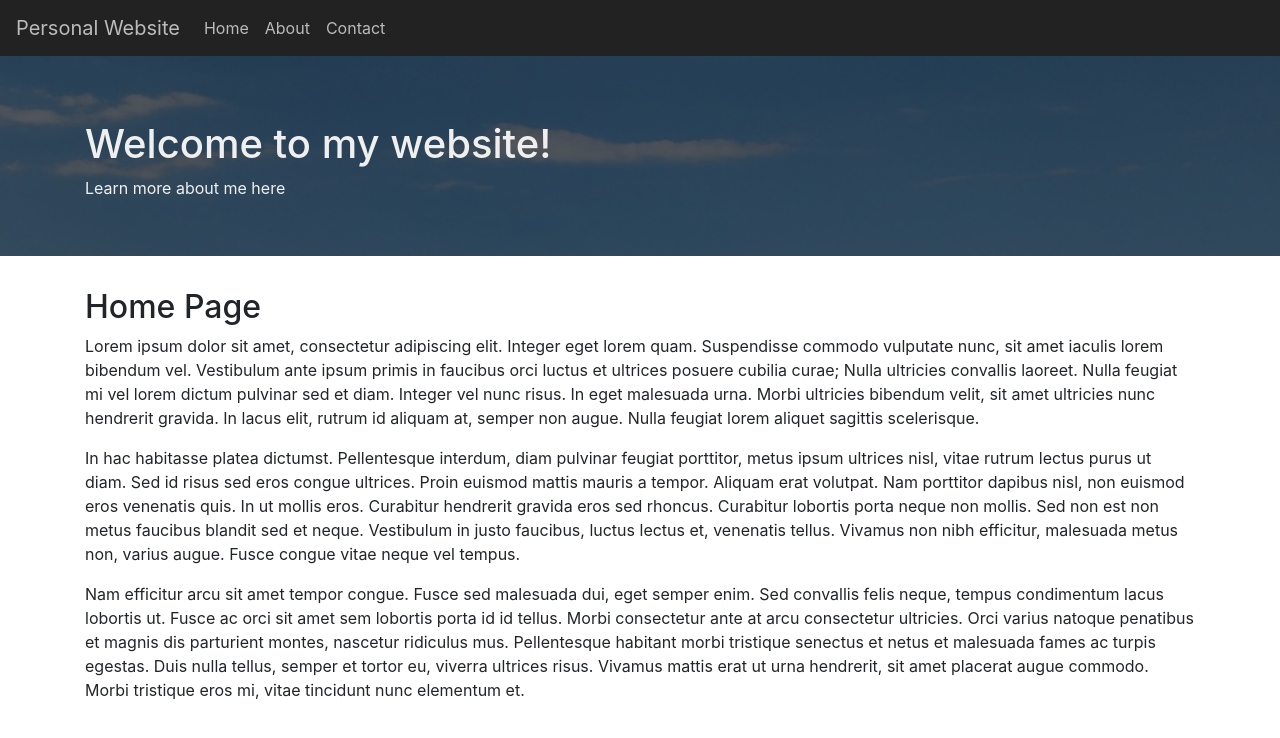
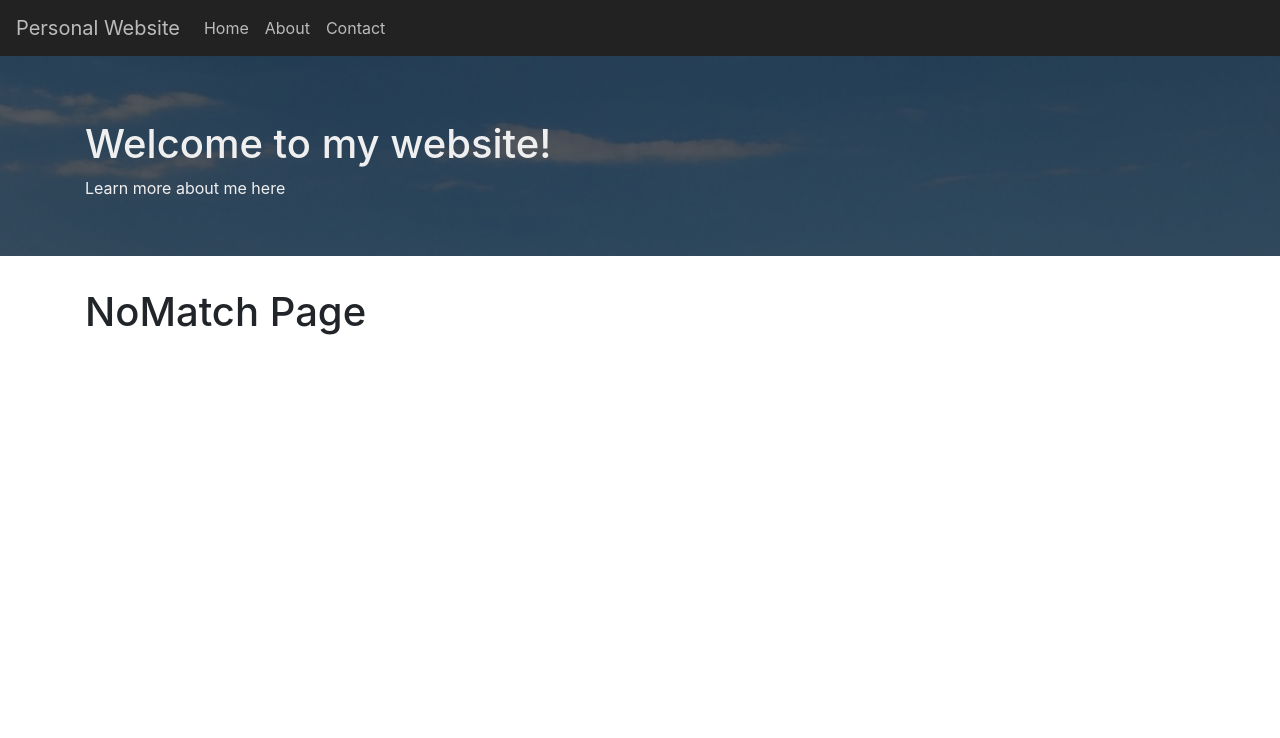
Before and after one commit to kevinpjk/website, a React (Create React App) app: page / in a window 1280 px wide. Shown: the top 738 px of the page. Built offline with nearby package versions, Linux system fonts and the light colour scheme.

Commit message:
Modified page routing

```diff
--- a/src/App.js
+++ b/src/App.js
@@ -16,9 +16,9 @@ function App() {
       <Layout>
         <Router>
           <Switch>
-            <Route exact path="/" component={Home} />
-            <Route path="/about" component={About} />
-            <Route path="/contact" component={Contact} />
+            <Route exact path="/website" component={Home} />
+            <Route path="/website/about" component={About} />
+            <Route path="/website/contact" component={Contact} />
             <Route component={NoMatch} />
           </Switch>
         </Router>
```
